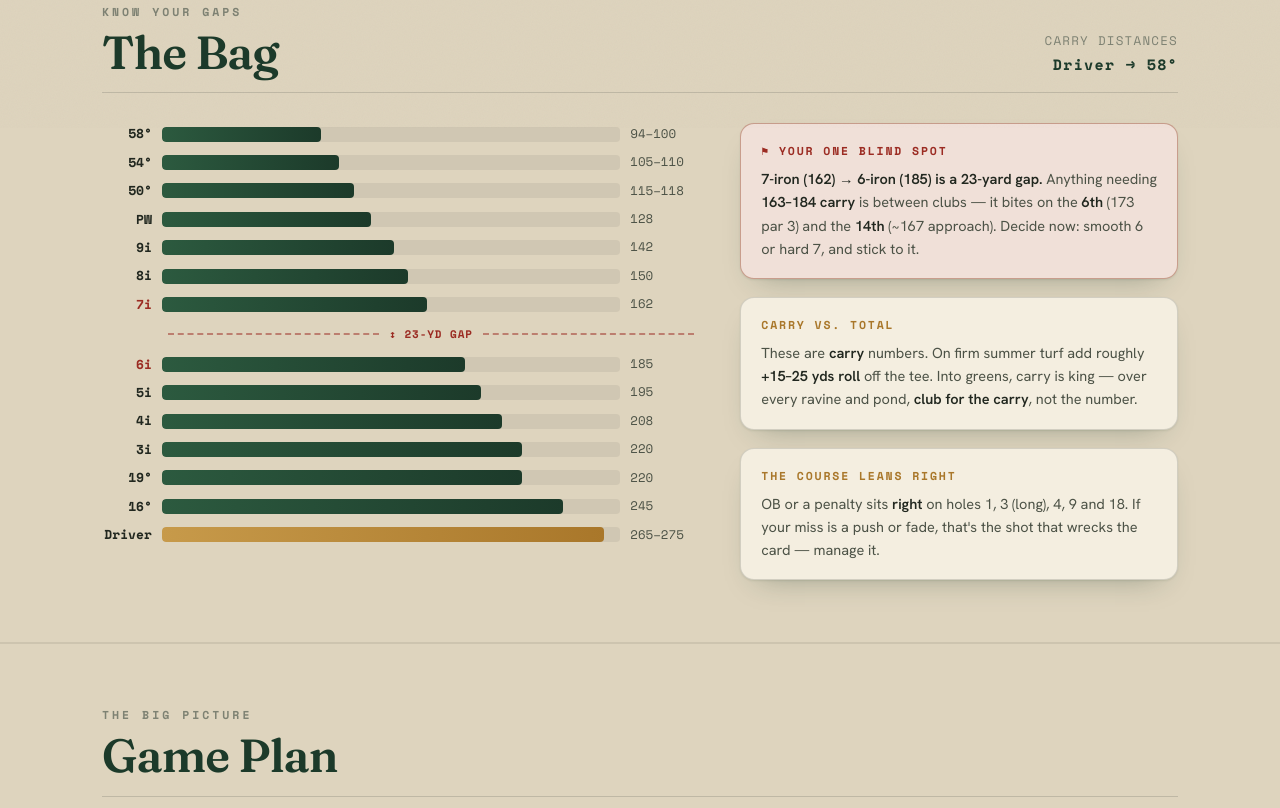
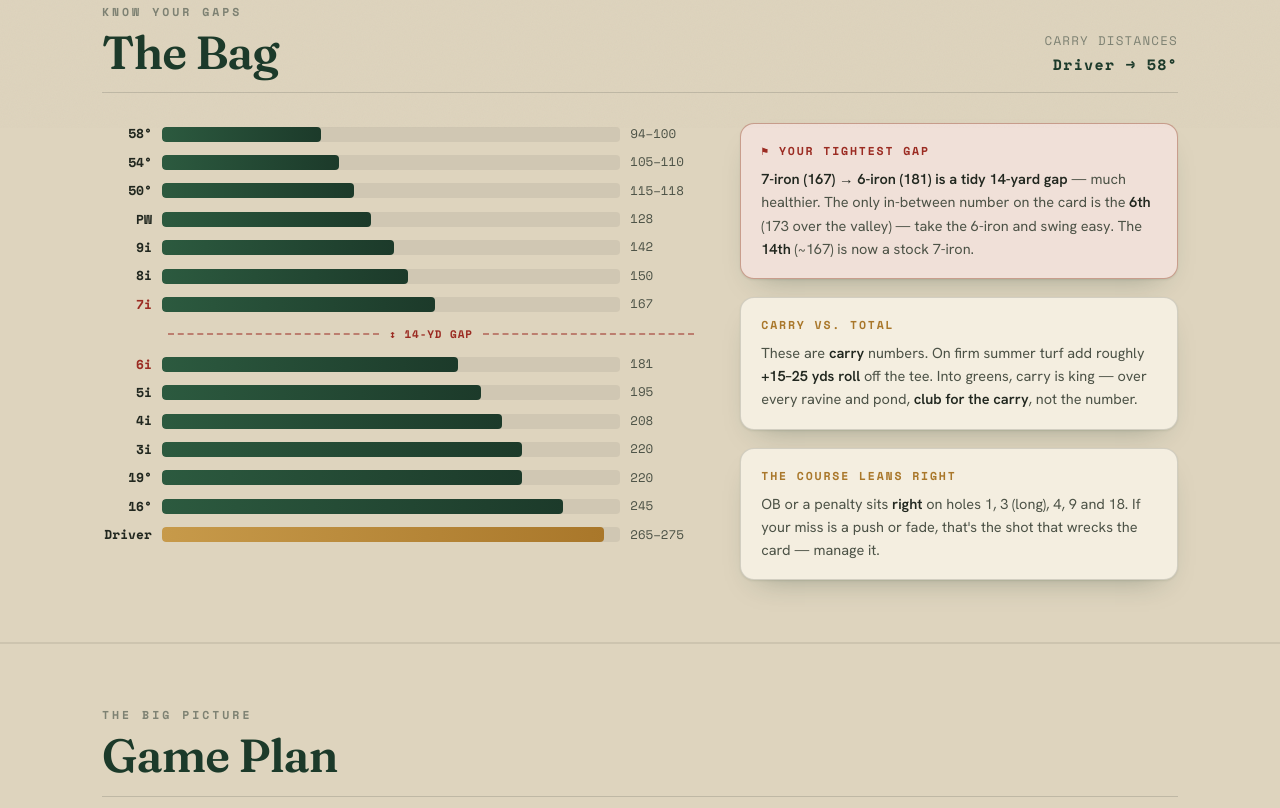
Before and after one commit to tomwilliams92-hue/bromborough-golf-guide, a plain HTML site: page index.html in a window 1280 px wide. Shown: the part 672-1480 px from the top of the page. Drawn offline with nearby package versions, Linux system fonts and the light colour scheme.

Commit message:
Update 7-iron (167) and 6-iron (181) carries; tighten gap to 14 yds
Co-Authored-By: Claude Opus 4.8 <noreply@anthropic.com>

```diff
--- a/index.html
+++ b/index.html
@@ -322,8 +322,8 @@
       <div class="bag-chart" id="bagChart" aria-label="Carry distance per club"></div>
       <div class="bag-notes">
         <div class="note-card flag">
-          <h4>⚑ Your one blind spot</h4>
-          <p><b>7-iron (162) → 6-iron (185) is a 23-yard gap.</b> Anything needing <b>163–184 carry</b> is between clubs — it bites on the <b>6th</b> (173 par 3) and the <b>14th</b> (~167 approach). Decide now: smooth 6 or hard 7, and stick to it.</p>
+          <h4>⚑ Your tightest gap</h4>
+          <p><b>7-iron (167) → 6-iron (181) is a tidy 14-yard gap</b> — much healthier. The only in-between number on the card is the <b>6th</b> (173 over the valley) — take the 6-iron and swing easy. The <b>14th</b> (~167) is now a stock 7-iron.</p>
         </div>
         <div class="note-card">
           <h4>Carry vs. total</h4>
@@ -440,8 +440,8 @@ const BAG = [
   {c:"PW",  v:128, l:"128"},
   {c:"9i",  v:142, l:"142"},
   {c:"8i",  v:150, l:"150"},
-  {c:"7i",  v:162, l:"162", hl:true},
-  {c:"6i",  v:185, l:"185", hl:true, gapBefore:true},
+  {c:"7i",  v:167, l:"167", hl:true},
+  {c:"6i",  v:181, l:"181", hl:true, gapBefore:true},
   {c:"5i",  v:195, l:"195"},
   {c:"4i",  v:208, l:"208"},
   {c:"3i",  v:220, l:"220"},
@@ -478,7 +478,7 @@ const HOLES = [
    clubs:["Driver","9-iron"],
    note:"<b>SI 1.</b> Par is gold — bogey is no disaster. Take your 4 and run."},
   {n:6,name:"Sandy Way",par:3,yds:173,si:15,tag:["par3","Gap-club par 3"],
-   tee:"<b>Smooth 6-iron</b> over the valley — 173 sits right in your 162–185 gap.",
+   tee:"<b>Smooth 6-iron</b> over the valley — 173 sits just inside your 167–181 gap.",
    miss:"<b>Three bunkers short</b> · water &amp; trees right · woods long.",
    in:"Middle of green. Don't get cute.",
    clubs:["6-iron"]},
@@ -520,8 +520,8 @@ const HOLES = [
   {n:14,name:"Seagull's Watch",par:4,yds:452,si:8,tag:["survive","Survive · SI 8"],
    tee:"<b>Driver, just right of the left bunker (~230).</b> Dogleg left.",
    miss:"Trees both sides; <b>narrow green entrance</b>, bunkers each side.",
-   in:"~167 → <b>smooth 6-iron</b>, flighted to land soft. Gap-club hole again.",
-   clubs:["Driver","6-iron"]},
+   in:"~167 → <b>stock 7-iron</b>, right on the number. Flight it to hold the narrow entrance.",
+   clubs:["Driver","7-iron"]},
   {n:15,name:"Poplars",par:4,yds:445,si:2,tag:["survive","2nd-hardest"],
    tee:"<b>Driver carries the ravine (260) with no margin</b> — only if downwind/firm. Otherwise lay up with the <b>19° / 3-iron</b> short of it.",
    miss:"Ravine + ditches ~260 off the tee; new <b>left fairway bunkers.</b>",
@@ -562,7 +562,7 @@ BAG.forEach(b=>{
   if(b.gapBefore){
     const g = document.createElement('div');
     g.className = 'bag-gap';
-    g.innerHTML = '<span class="bar"></span>↕ 23-yd gap<span class="bar"></span>';
+    g.innerHTML = '<span class="bar"></span>↕ 14-yd gap<span class="bar"></span>';
     chart.appendChild(g);
   }
   const row = document.createElement('div');
```
